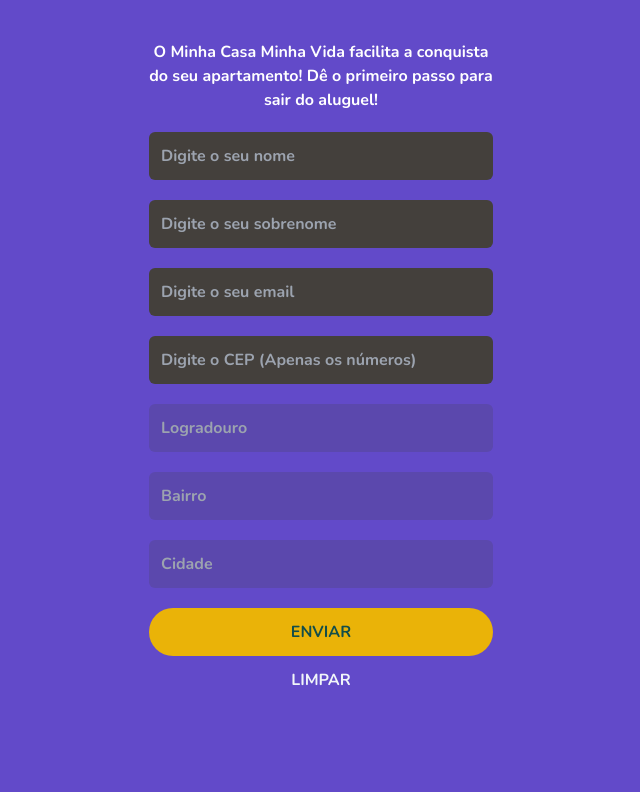
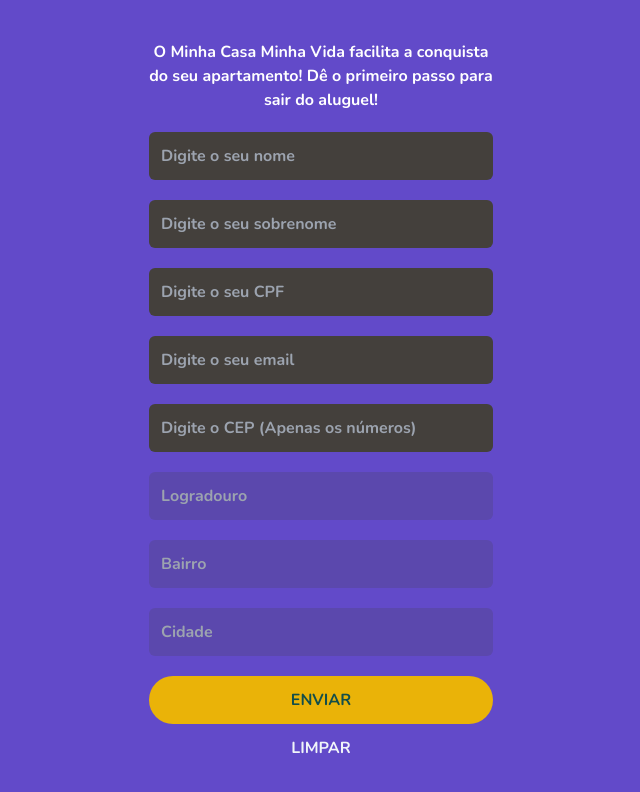
Before and after one commit to rddavino/form-integracao-viacep-api, a React (Vite) app: page / in a window 1280 px wide. Shown: the top 792 px of the page, without its empty margins (319-959 px from the left). Built offline with nearby package versions, Linux system fonts and the light colour scheme.

Commit message:
feat(PersonalInfoForm): add cpf input field

```diff
--- a/src/components/forms/PersonalInfoForm.jsx
+++ b/src/components/forms/PersonalInfoForm.jsx
@@ -33,6 +33,16 @@
 
       <div>
         <InputField
+          type="text"
+          fieldName="cpf"
+          placeholder="Digite o seu CPF"
+          disabled={false}
+        />
+        <ErrorMessage fieldName="cpf"/>
+      </div>
+
+      <div>
+        <InputField
           type="email"
           fieldName="email"
           placeholder="Digite o seu email"
```
